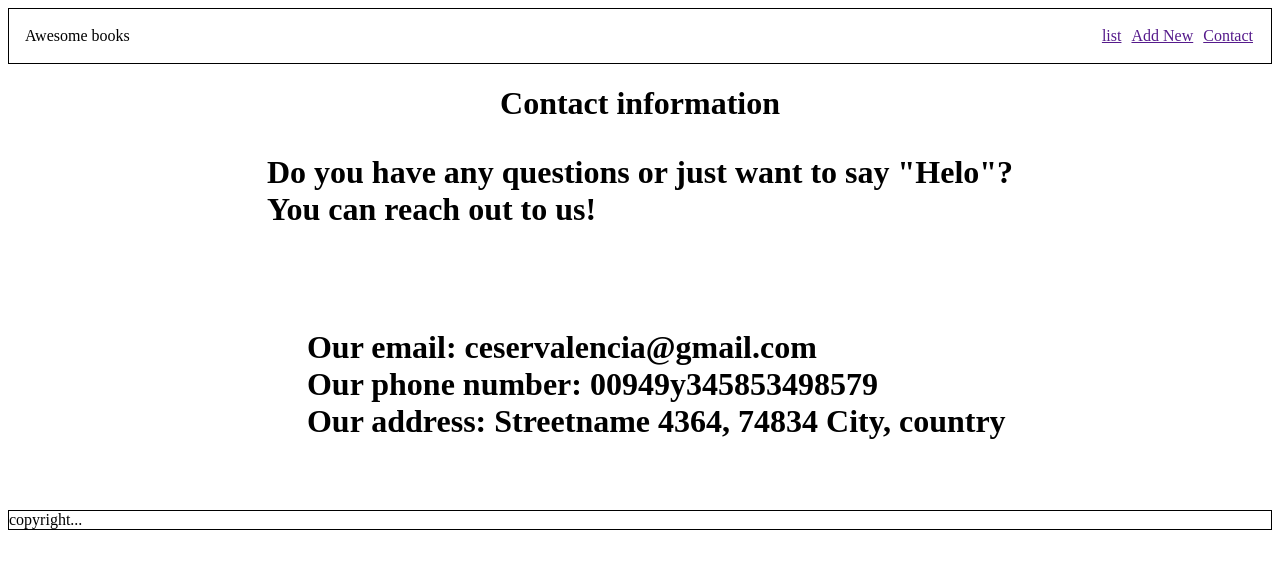
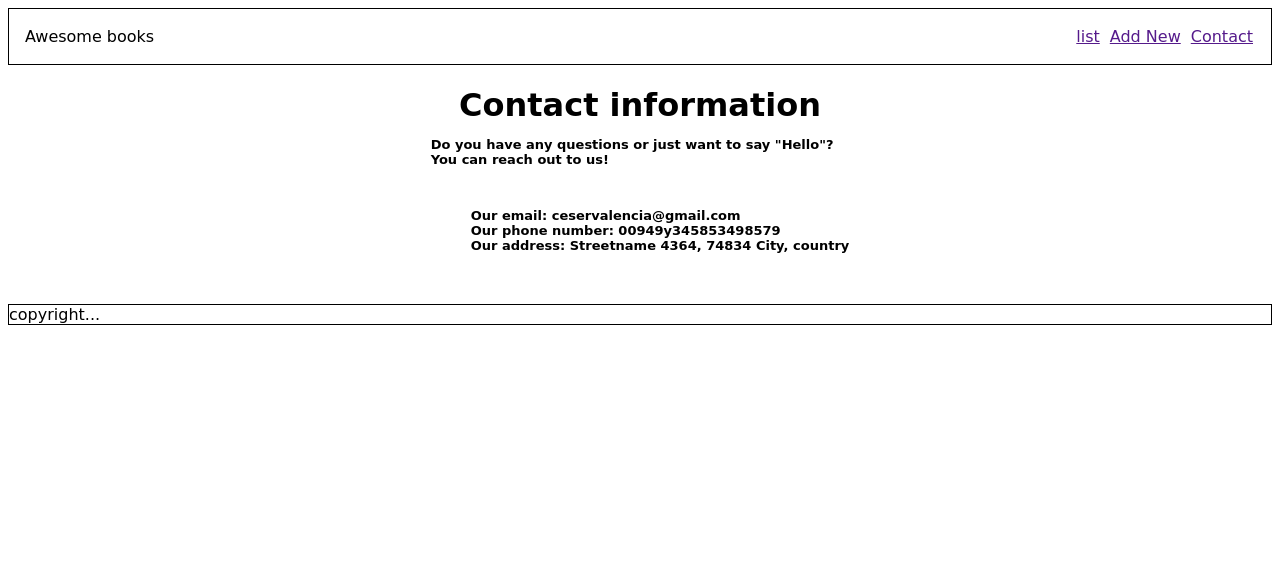
Before and after one commit to cvalencia1991/Awesome-Books-ES6, a website with bundled scripts: page index.html in a window 1280 px wide. Both pictures are taken after a click on the item "Contact". Built offline with nearby package versions, Linux system fonts and the light colour scheme.

Commit message:
Edit styles.css

```diff
--- a/index.css
+++ b/index.css
@@ -1,3 +1,6 @@
+body {
+  font-family: cursive;
+}
 
 li {
   text-decoration: none;
@@ -70,4 +73,5 @@ li {
 .stylecontact {
   display: flex;
   flex-direction: column;
+  font-size: small;
 }
--- a/index.js
+++ b/index.js
@@ -47,7 +47,7 @@ contact.addEventListener('click', (event) => {
   const element2 = document.createElement('div');
   element2.classList.add('stylecontact');
   element2.innerHTML = `
-            <p>Do you have any questions or just want to say "Helo"?<br>
+            <p>Do you have any questions or just want to say "Hello"?<br>
             You can reach out to us!<br><br>
             <ul>
                 <li>Our email: ceservalencia@gmail.com</li>
```
